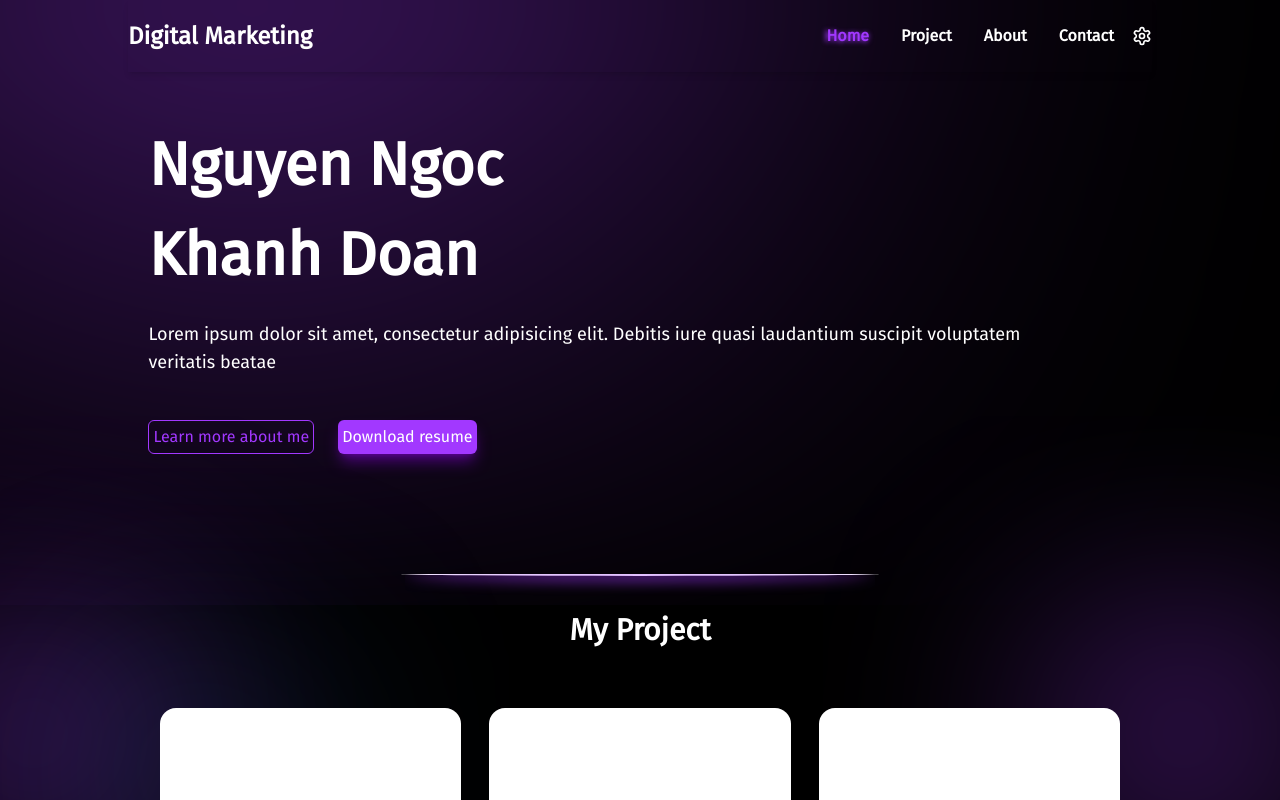
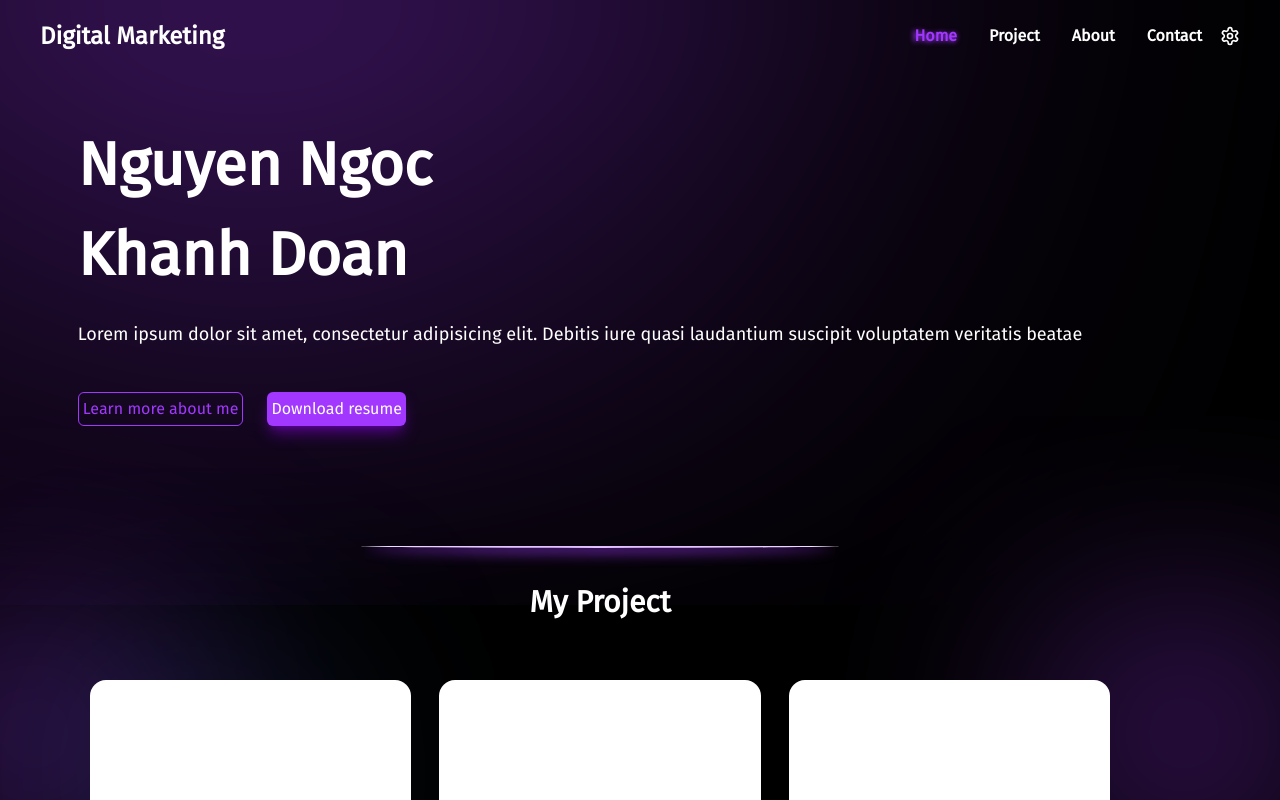
Before and after one commit to VinhTuan-Nguyen/Portfolio, a Next.js app: page / in a window 1280 px wide. Shown: the top 800 px of the page. Built offline with nearby package versions, Linux system fonts and the light colour scheme.

Commit message:
feat: add footer component and enhance navbar scroll behavior

```diff
--- a/src/app/globals.css
+++ b/src/app/globals.css
@@ -7,6 +7,7 @@
 
 @theme {
   --color-custom: #A238FF;
+  --color-custom-dark: #222323;
 }
 
 @theme inline {
--- a/src/app/layout.tsx
+++ b/src/app/layout.tsx
@@ -2,6 +2,7 @@ import type { Metadata } from "next";
 import localFont from 'next/font/local';
 import "./globals.css";
 import Navbar from "@/components/common/navbar";
+import Footer from "@/components/common/footer";
 
 
 const firaSans = localFont({
@@ -23,13 +24,14 @@ export default function RootLayout({
   children: React.ReactNode;
 }>) {
   return (
-    <html lang="en">
-      <body className={`w-screen ${firaSans.className} flex justify-center`}>
-        <div className="max-w-[1024px] w-full flex justify-center">
+    <html lang="en" className={`${firaSans.className}`}>
+      <body>
+        <div className="flex flex-col min-h-screen">
           <Navbar />
-          <div className="w-full flex justify-center pt-[72]">
+          <main className="max-w-[1200px] w-full flex justify-center pt-[72]">
             {children}
-          </div>
+          </main>
+          <Footer />
         </div>
       </body>
     </html>
--- /dev/null
+++ b/src/components/common/footer.tsx
@@ -0,0 +1,5 @@
+export default function Footer() {
+    return (
+        <footer className="">Footer</footer>
+    )
+}
--- a/src/components/common/navbar.tsx
+++ b/src/components/common/navbar.tsx
@@ -5,6 +5,7 @@ import { Menu, Settings } from "lucide-react";
 import Image from "next/image";
 import Link from "next/link";
 import { usePathname } from "next/navigation";
+import { useEffect, useState } from "react";
 
 function buildNavDropDownList(location: string): DropDownSimpleProps {
     const props = initDropDownSimpleProps
@@ -46,10 +47,31 @@ function buildNavDropDownList(location: string): DropDownSimpleProps {
 export default function Navbar() {
     const location = usePathname()
     const dropDownList = buildNavDropDownList(location);
+    const [isScrolled, setIsScrolled] = useState(false);
 
+    // Add scroll event listener
+    useEffect(() => {
+        const handleScroll = () => {
+            if (window.scrollY > 5) {
+                setIsScrolled(true);
+            } else {
+                setIsScrolled(false);
+            }
+        };
+
+        window.addEventListener('scroll', handleScroll);
+        return () => {
+            window.removeEventListener('scroll', handleScroll);
+        };
+    }, []);
     return (
-        <header className="fixed md:absolute w-full max-w-[1024px] shadow-md py-5 px-[2%] xl:px-0">
-            <nav className=" mx-auto flex justify-between items-center">
+        <header className={`fixed w-screen transition-all duration-300
+            ${isScrolled
+                ? 'shadow-md bg-custom-dark/95 py-4'
+                : 'bg-transparent py-5'
+            }
+        `}>
+            <nav className="container mx-auto px-4 md:px-10 flex justify-between items-center">
                 <Link href="/" className="text-xl md:text-2xl font-bold transition-colors duration-300">Digital Marketing</Link>
                 <div className="flex items-center space-x-3">
                     {/* Navigation Menu */}
@@ -58,14 +80,9 @@ export default function Navbar() {
                             <Link
                                 key={route.order}
                                 href={route.path}
-                                className="group relative inline-block font-extrabold transition-all duration-300 px-1.5"
+                                className="relative inline-block font-extrabold transition-all duration-300 px-1.5"
                             >
-                                <span className={`relative
-                                    ${location === route.path
-                                        ? 'text-custom'
-                                        : 'group-hover:text-custom'
-                                    }
-                                `}>
+                                <span className={`relative ${location === route.path ? 'text-custom' : 'hover:text-custom'}`}>
                                     {route.pageName}
                                 </span>
                                 {
--- a/src/components/ui/dropdown-simple.tsx
+++ b/src/components/ui/dropdown-simple.tsx
@@ -24,6 +24,7 @@ export const initDropDownSimpleProps: DropDownSimpleProps = {
   menu: {
     isDisplay: false,
     menuList: [],
+    classes: []
   }
 }
 
@@ -57,9 +58,9 @@ export default function DropDownSimple(props: DropDownSimpleProps = initDropDown
           tabIndex={-1}
           aria-orientation="vertical"
           aria-labelledby="menu-button"
-          className="absolute mt-2 origin-top-right rounded-md"
+          className={`absolute mt-2 origin-top-right`}
         >
-          <div className="absolute flex flex-col space-y-3" role="none">
+          <div className={`absolute flex flex-col space-y-3 rounded-md text-center ${props.menu.classes}`} role="none">
             {props.menu.menuList.map(item => item as React.ReactNode)}
           </div>
         </div>
```
